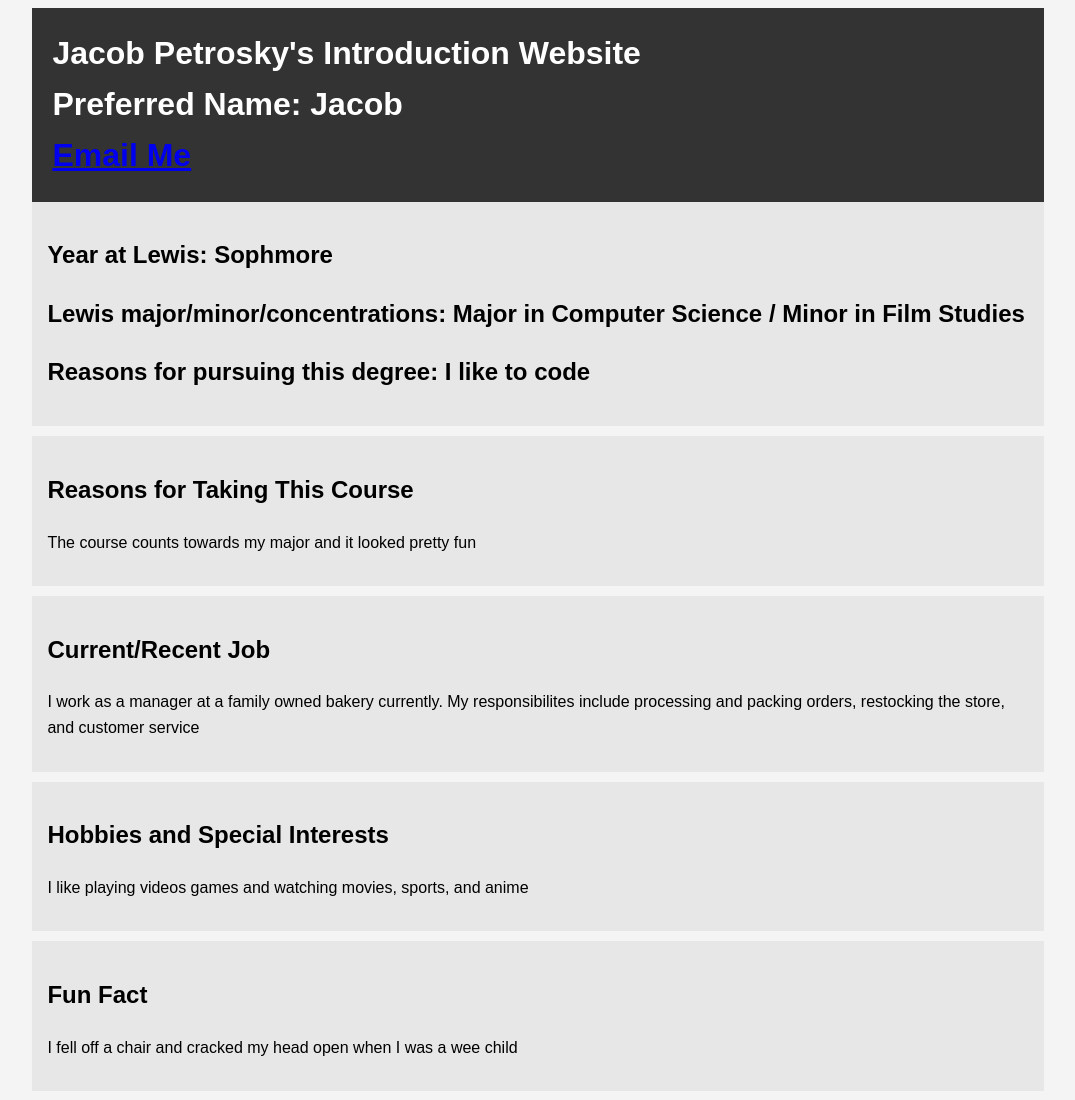
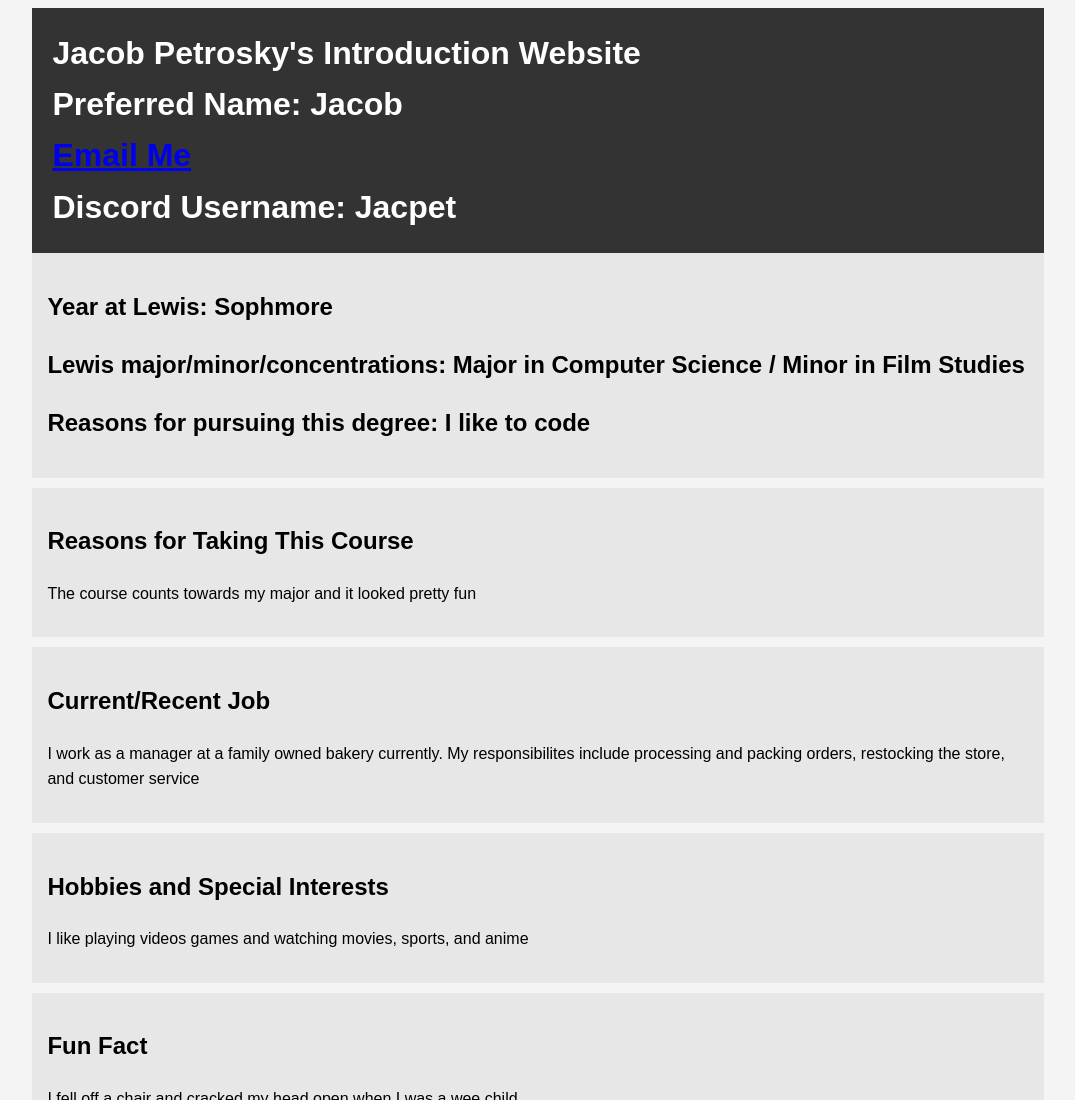
Before and after one commit to jacobpetrosky/getting-to-know-me, a plain HTML site: page index.html in a window 1280 px wide. Shown: the top 1100 px of the page, without its empty margins (102-1177 px from the left). Drawn offline with Linux system fonts and the light colour scheme.

Commit message:
added discord

```diff
--- a/index.html
+++ b/index.html
@@ -34,6 +34,7 @@
             <h1>Jacob Petrosky's Introduction Website</h1>
             <h1>Preferred Name: Jacob</h1>
             <a href="mailto:jacobwpetrosky@lewisu.edu"><h1>Email Me</h1></a>
+            <h1>Discord Username: Jacpet</h1>
         </header>
 
         <section class="lewis">
```
